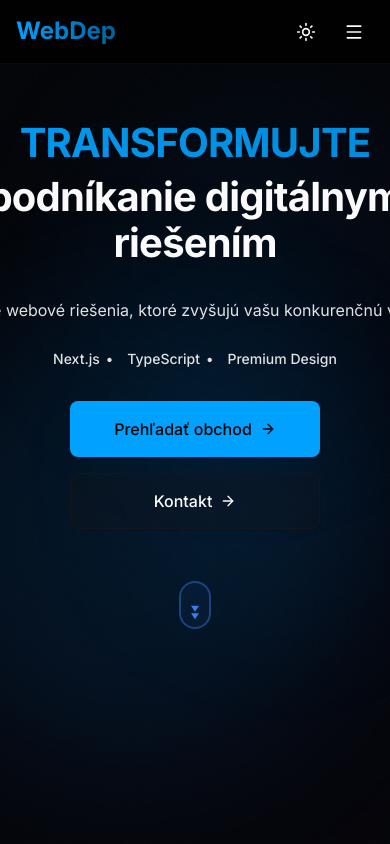
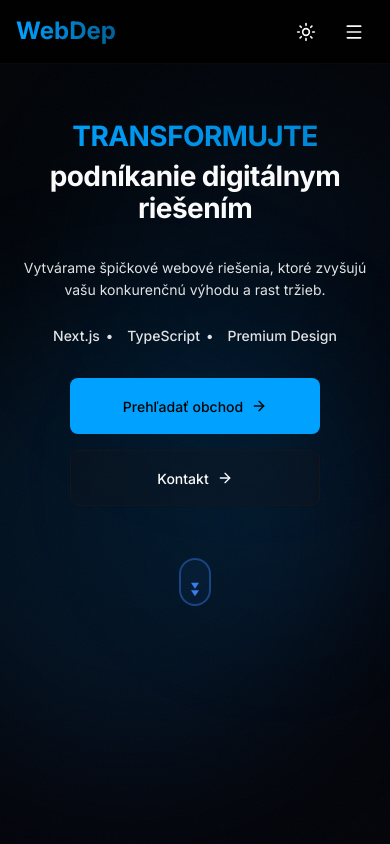
Before and after one commit to marek6296/mywebdep, a Next.js app: page / in a window 390 px wide. Shown: the top 844 px of the page. Built offline with nearby package versions, Linux system fonts and the light colour scheme.

Commit message:
Fix: Mobilná verzia hero sekcie - responsive šírky, clamp() pre font-size, top 80px pre mobil

```diff
--- a/components/sections/hero.tsx
+++ b/components/sections/hero.tsx
@@ -58,9 +58,9 @@ export function Hero() {
           left: "50%",
           transform: "translateX(-50%)",
           zIndex: 20,
-          width: "1200px",
+          width: "100%",
           maxWidth: "1200px",
-          padding: "0 20px",
+          padding: "0 16px",
           boxSizing: "border-box",
         }}
       >
@@ -68,7 +68,7 @@ export function Hero() {
           style={{
             opacity,
             willChange: "opacity",
-            width: "900px",
+            width: "100%",
             maxWidth: "900px",
             margin: "0 auto",
             marginTop: "0",
@@ -79,7 +79,7 @@ export function Hero() {
           {/* Headline - fixný */}
           <div
             style={{
-              width: "900px",
+              width: "100%",
               maxWidth: "900px",
               textAlign: "center",
               marginTop: "0",
@@ -94,12 +94,12 @@ export function Hero() {
             <TextReveal>
               <h1
                 style={{
-                  fontSize: "2.5rem",
+                  fontSize: "clamp(1.75rem, 5vw, 2.5rem)",
                   fontWeight: "700",
                   lineHeight: "1.15",
                   letterSpacing: "-0.02em",
-                  width: "900px",
-                  maxWidth: "900px",
+                  width: "100%",
+                  maxWidth: "100%",
                   margin: "0 0 24px 0",
                   padding: 0,
                   boxSizing: "border-box",
@@ -114,8 +114,8 @@ export function Hero() {
                     fontWeight: "700",
                     lineHeight: "1.15",
                     letterSpacing: "-0.02em",
-                    fontSize: "2.5rem",
-                    width: "900px",
+                    fontSize: "inherit",
+                    width: "100%",
                     boxSizing: "border-box",
                     position: "relative",
                   }}
@@ -130,8 +130,8 @@ export function Hero() {
                     fontWeight: "700",
                     lineHeight: "1.15",
                     letterSpacing: "-0.02em",
-                    fontSize: "2.5rem",
-                    width: "900px",
+                    fontSize: "inherit",
+                    width: "100%",
                     boxSizing: "border-box",
                     position: "relative",
                   }}
@@ -147,7 +147,7 @@ export function Hero() {
           {/* Description - fixný */}
           <div
             style={{
-              width: "700px",
+              width: "100%",
               maxWidth: "700px",
               textAlign: "center",
               marginTop: "0",
@@ -165,11 +165,11 @@ export function Hero() {
               <p
                 className="text-foreground/90"
                 style={{
-                  fontSize: "1rem",
+                  fontSize: "clamp(0.875rem, 2vw, 1rem)",
                   lineHeight: "1.6",
                   letterSpacing: "0",
-                  width: "700px",
-                  maxWidth: "700px",
+                  width: "100%",
+                  maxWidth: "100%",
                   margin: "0",
                   padding: 0,
                   boxSizing: "border-box",
@@ -184,7 +184,7 @@ export function Hero() {
           {/* Tech Stack - fixný */}
           <div
             style={{
-              width: "600px",
+              width: "100%",
               maxWidth: "600px",
               textAlign: "center",
               marginTop: "0",
@@ -202,11 +202,11 @@ export function Hero() {
               <div
                 className="text-foreground/90"
                 style={{
-                  fontSize: "0.875rem",
+                  fontSize: "clamp(0.75rem, 1.5vw, 0.875rem)",
                   lineHeight: "1.5",
                   letterSpacing: "0",
-                  width: "600px",
-                  maxWidth: "600px",
+                  width: "100%",
+                  maxWidth: "100%",
                   margin: "0",
                   display: "flex",
                   flexWrap: "wrap",
@@ -240,7 +240,7 @@ export function Hero() {
           {/* CTA Buttons - fixný */}
           <div
             style={{
-              width: "550px",
+              width: "100%",
               maxWidth: "550px",
               textAlign: "center",
               marginTop: "0",
@@ -262,8 +262,8 @@ export function Hero() {
                   gap: "16px",
                   justifyContent: "center",
                   alignItems: "center",
-                  width: "550px",
-                  maxWidth: "550px",
+                  width: "100%",
+                  maxWidth: "100%",
                   margin: "0",
                   padding: 0,
                   boxSizing: "border-box",
@@ -276,11 +276,10 @@ export function Hero() {
                   className="bg-primary hover:bg-primary/90 text-primary-foreground"
                   style={{
                     height: "56px",
-                    width: "250px",
-                    minWidth: "250px",
+                    width: "100%",
                     maxWidth: "250px",
                     padding: "0 32px",
-                    fontSize: "1rem",
+                    fontSize: "clamp(0.875rem, 2vw, 1rem)",
                     fontWeight: "500",
                     lineHeight: "1.5",
                     boxSizing: "border-box",
@@ -316,11 +315,10 @@ export function Hero() {
                   className="border-primary/50 bg-background/50 hover:bg-background/80"
                   style={{
                     height: "56px",
-                    width: "250px",
-                    minWidth: "250px",
+                    width: "100%",
                     maxWidth: "250px",
                     padding: "0 32px",
-                    fontSize: "1rem",
+                    fontSize: "clamp(0.875rem, 2vw, 1rem)",
                     fontWeight: "500",
                     lineHeight: "1.5",
                     boxSizing: "border-box",
```
